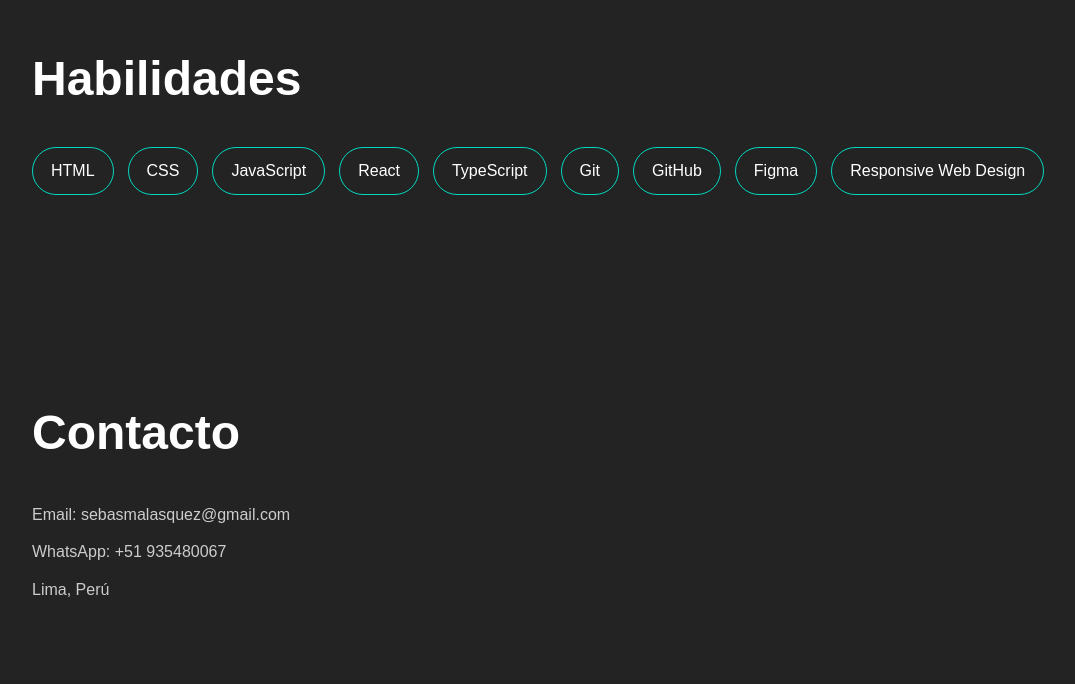
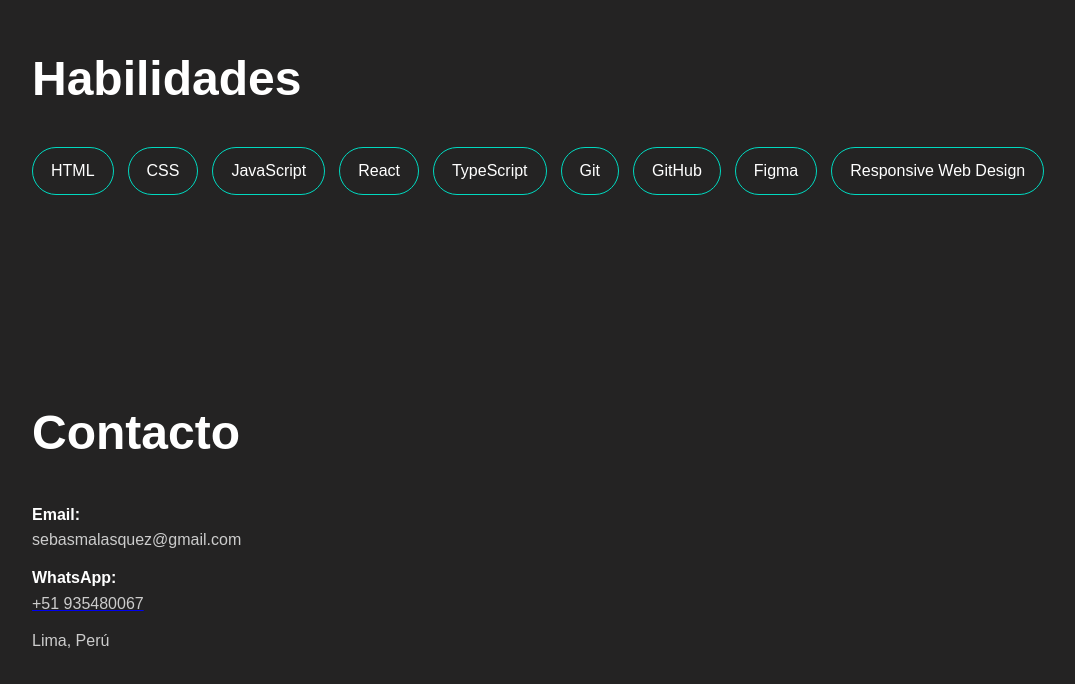
Before and after one commit to SebMal64/Portafolio, a plain HTML site: page index.html in a window 1280 px wide. Shown: the part 1881-2565 px from the top of the page, without its empty margins (68-1143 px from the left). Drawn offline with Linux system fonts and the light colour scheme.

Commit message:
version1.1.1 git push -u origin main clear git

```diff
--- a/index.html
+++ b/index.html
@@ -83,8 +83,10 @@
 
 <section id="contact" class="contact">
   <h2>Contacto</h2>
-  <p>Email: sebasmalasquez@gmail.com</p>
-  <p>WhatsApp: +51 935480067</p>
+  <strong>Email:</strong><p> sebasmalasquez@gmail.com</p>
+ <strong>WhatsApp: </strong> <a target="_blank" href="https://wa.me/51935480067?text=Hola,%20quiero%20trabajar%20contigo...!">
+    <p>+51 935480067</p>                    </a>
+
   <p>Lima, Perú</p>
 </section>
 
```
